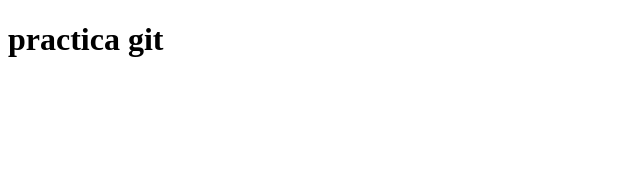
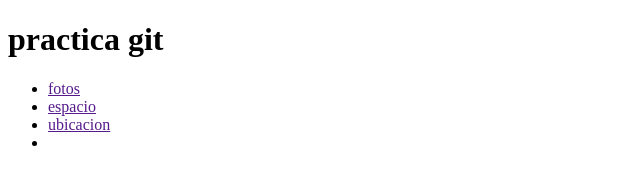
Before and after one commit to Yandry6/practica-fca-git, a plain HTML site: page index.html in a window 1280 px wide. Shown: the whole page, without its empty margins (0-640 px from the left). Drawn offline with Linux system fonts and the light colour scheme.

Commit message:
agregue un li

```diff
--- a/index.html
+++ b/index.html
@@ -7,5 +7,25 @@
 </head>
 <body>
     <h1> practica git </h1>
+
+    <header>
+        <nav>
+            <ul class="yandry ">
+                <li>
+                    <a href="">fotos</a>
+                </li>
+                <li>
+                    <a href="">espacio</a>
+                </li>
+                <li class="menu-icono">
+                    <a href="">ubicacion </a>
+                </li>
+                <li>
+
+
+
+
+
+
 </body>
 </html>
```
